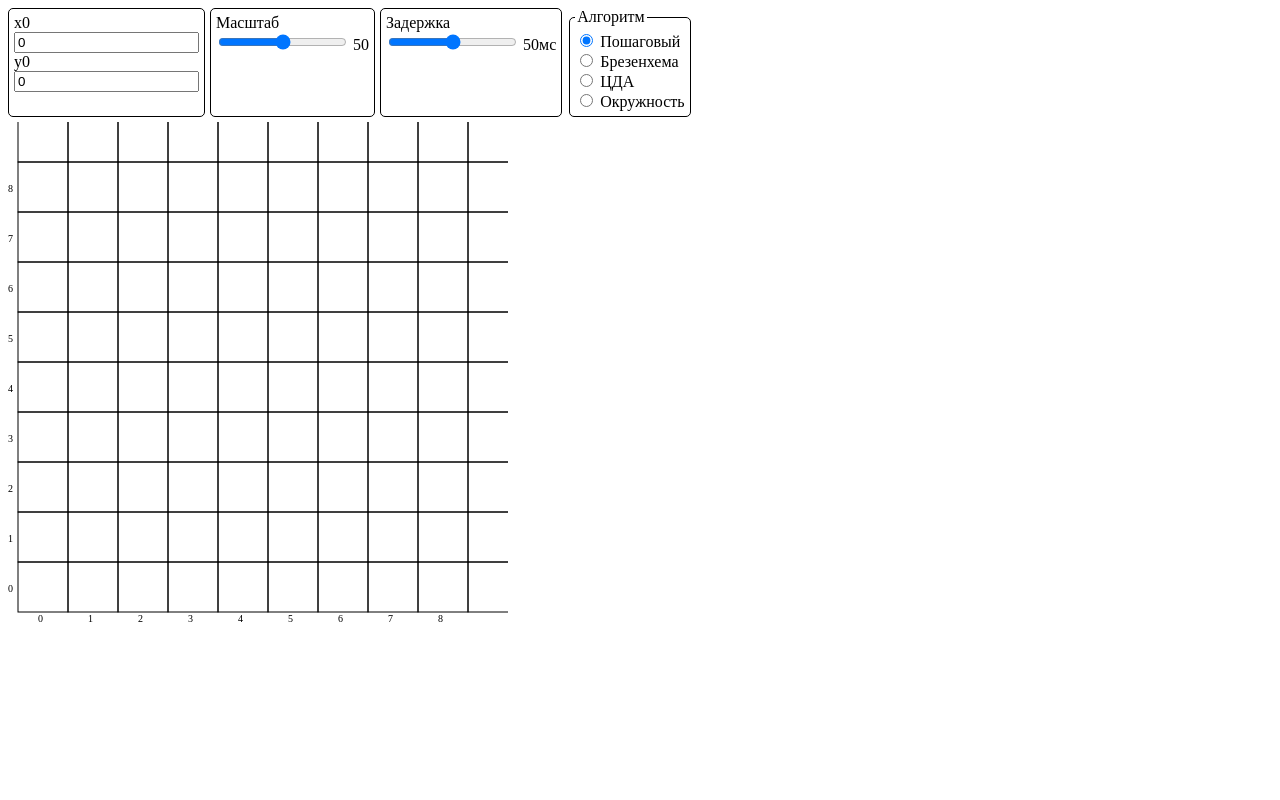
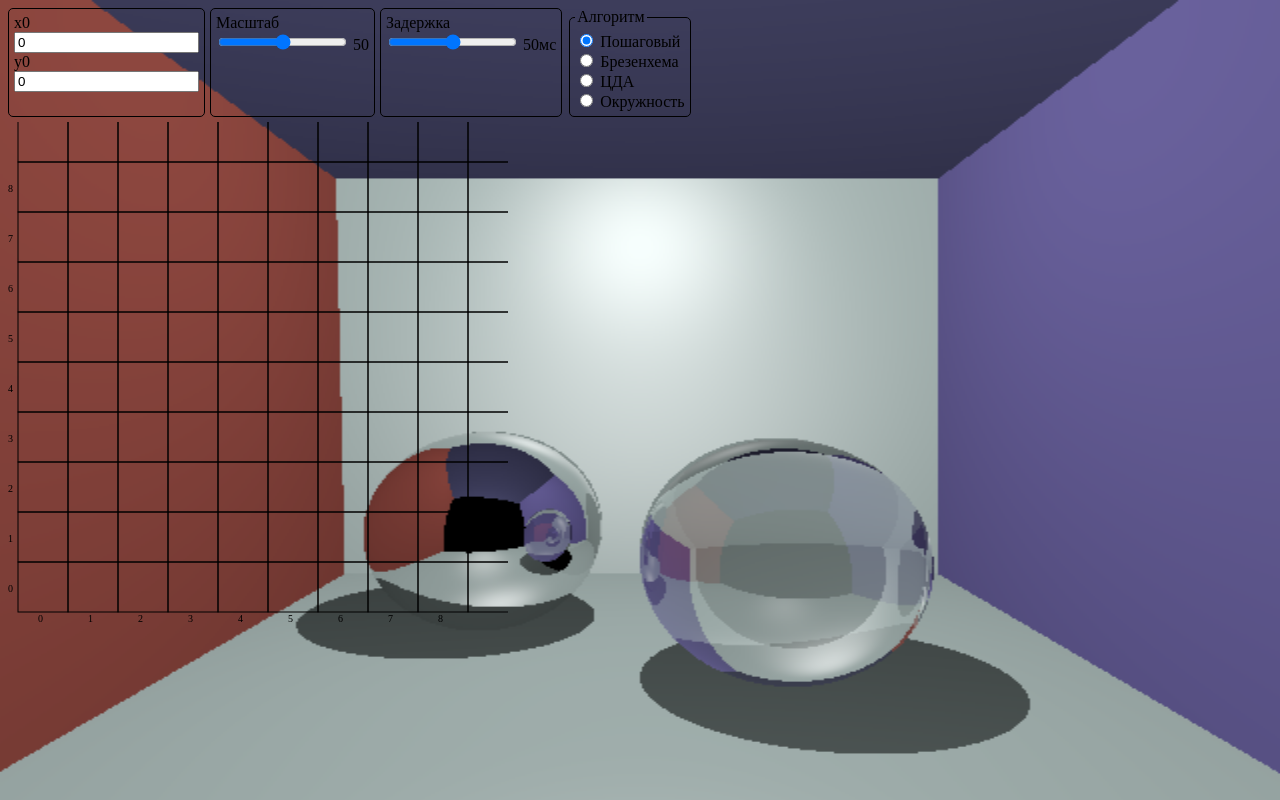
Before and after one commit to hanimar/cg, a plain HTML site: page lab3/index.html in a window 1280 px wide. Drawn offline with Linux system fonts and the light colour scheme.

Commit message:
Background for lab3

```diff
--- a/lab3/index.html
+++ b/lab3/index.html
@@ -19,6 +19,13 @@
 			flex-direction: row;
 			gap: 5px;
 			margin-bottom: 5px;
+		}
+
+		body {
+			background-image: url("./cube.png");
+			background-repeat: no-repeat;
+			background-size: 100% 100%;
+			background-attachment: fixed;
 		}
 	</style>
 </head>
```
Also changed, not shown: lab3/cube.png (added).
